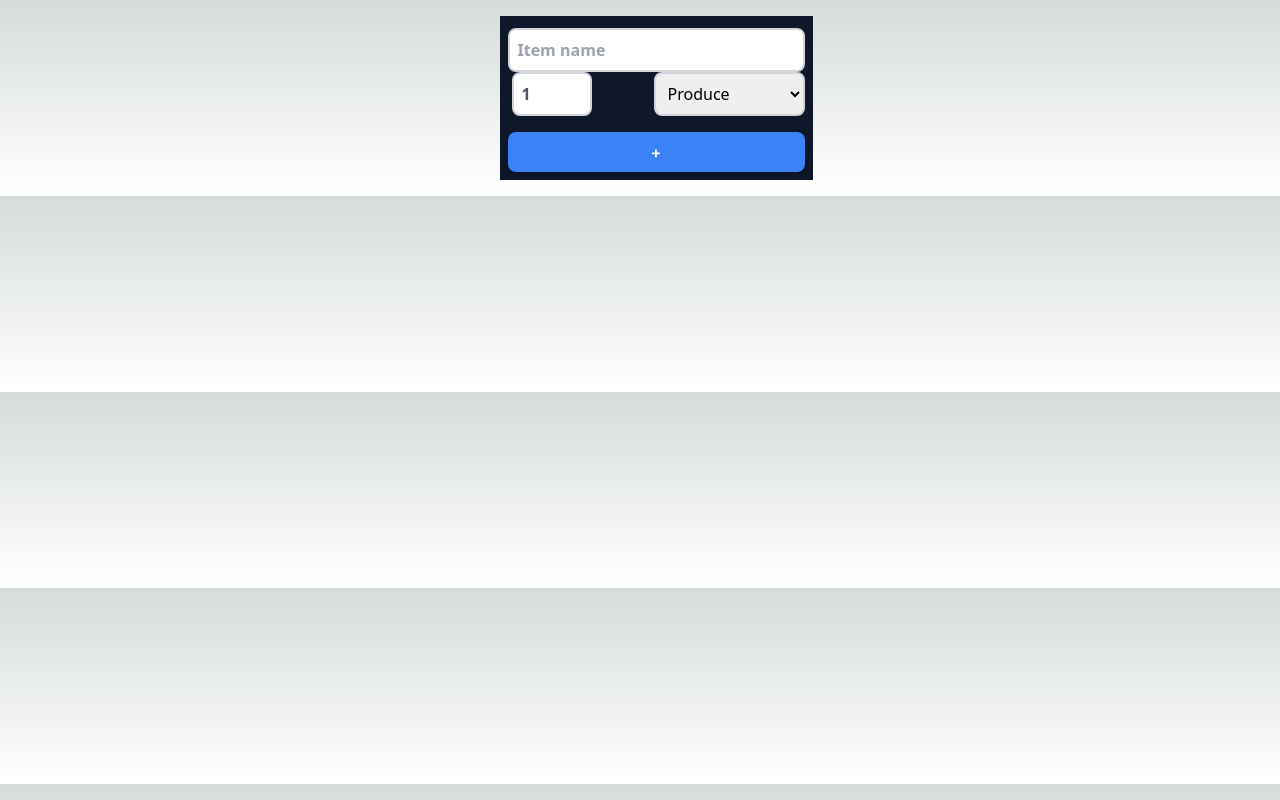
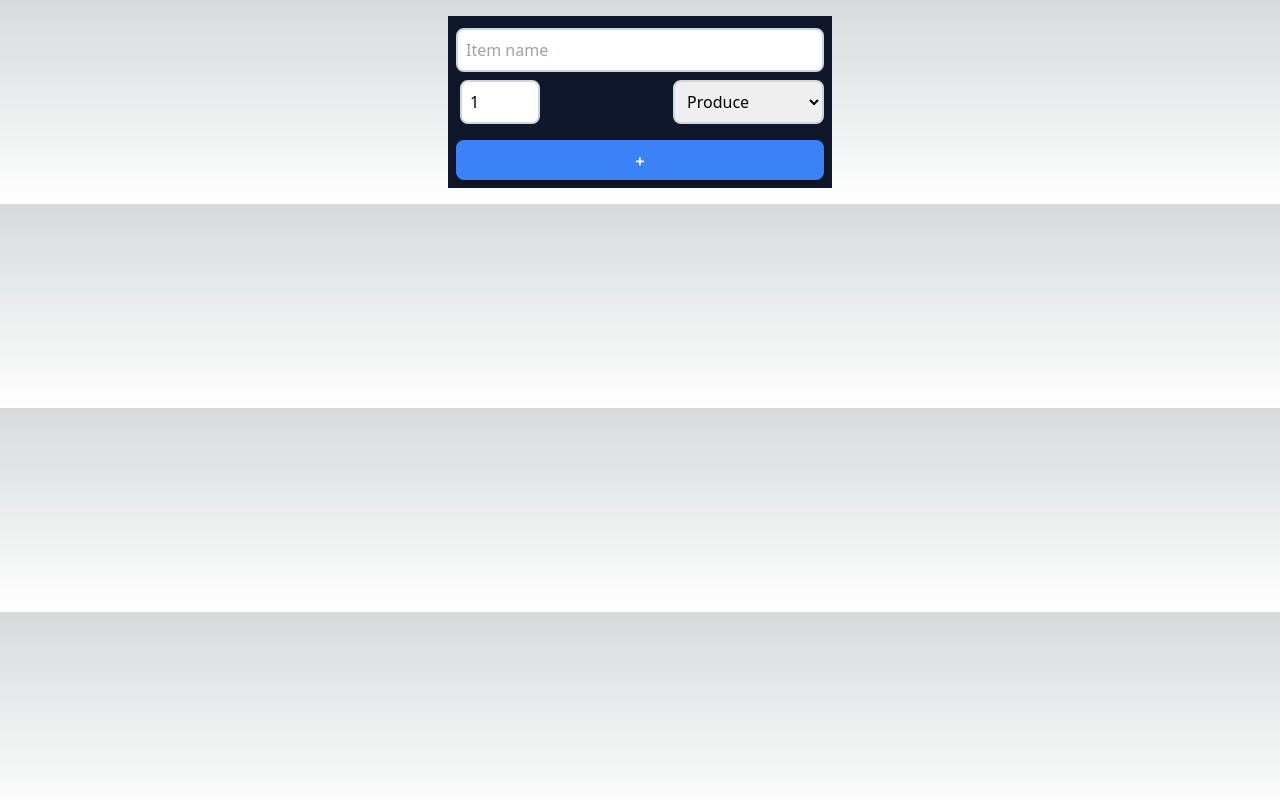
Before and after one commit to IamStudentRommel/cprg306-assignments, a Next.js app: page /week-4 in a window 1280 px wide. Built offline with nearby package versions, Linux system fonts and the light colour scheme.

Commit message:
almost done week 4

```diff
--- a/app/week-4/new-item.js
+++ b/app/week-4/new-item.js
@@ -24,12 +24,10 @@ const NewItem = () => {
   };
 
   return (
+    <form onSubmit={handleSubmit} >
         <main class="flex justify-center w-full">
-        <form onSubmit={handleSubmit} >
             <div className="p-2 m-4 bg-slate-900 text-black max-w-sm w-full">
-            <div className='class="mb-2"' >
-
-                <label className='text-gray-600 font-bold   pb-2  '>
+                <div className="mb-2" >
                     <input
                         placeholder="Item name"
                         type="text"
@@ -38,12 +36,9 @@ const NewItem = () => {
                         required
                         className="w-full mt-1 border-2 border-gray-300 p-2 rounded-lg font-sans"
                     />
-                </label>
-
-
+                </div>
                 <div className="flex justify-between">
                     <div className='w-1/2 '>
-                <label className='text-gray-600 font-bold   pb-2'>
                         <input
                         type="number"
                         min="1"
@@ -53,7 +48,6 @@ const NewItem = () => {
                         required
                         className="w-20 ml-1 border-2 border-gray-300 p-2 rounded-lg font-sans"
                         />
-                </label>
 
                     </div>
                     <div className='flex justify-between'>
@@ -77,9 +71,8 @@ const NewItem = () => {
                     +
                 </button>
             </div>
-        </div>
+        </main>
     </form>
-    </main>
   );
 };
 
```
Lines whose indentation alone changed are shown as unchanged.
